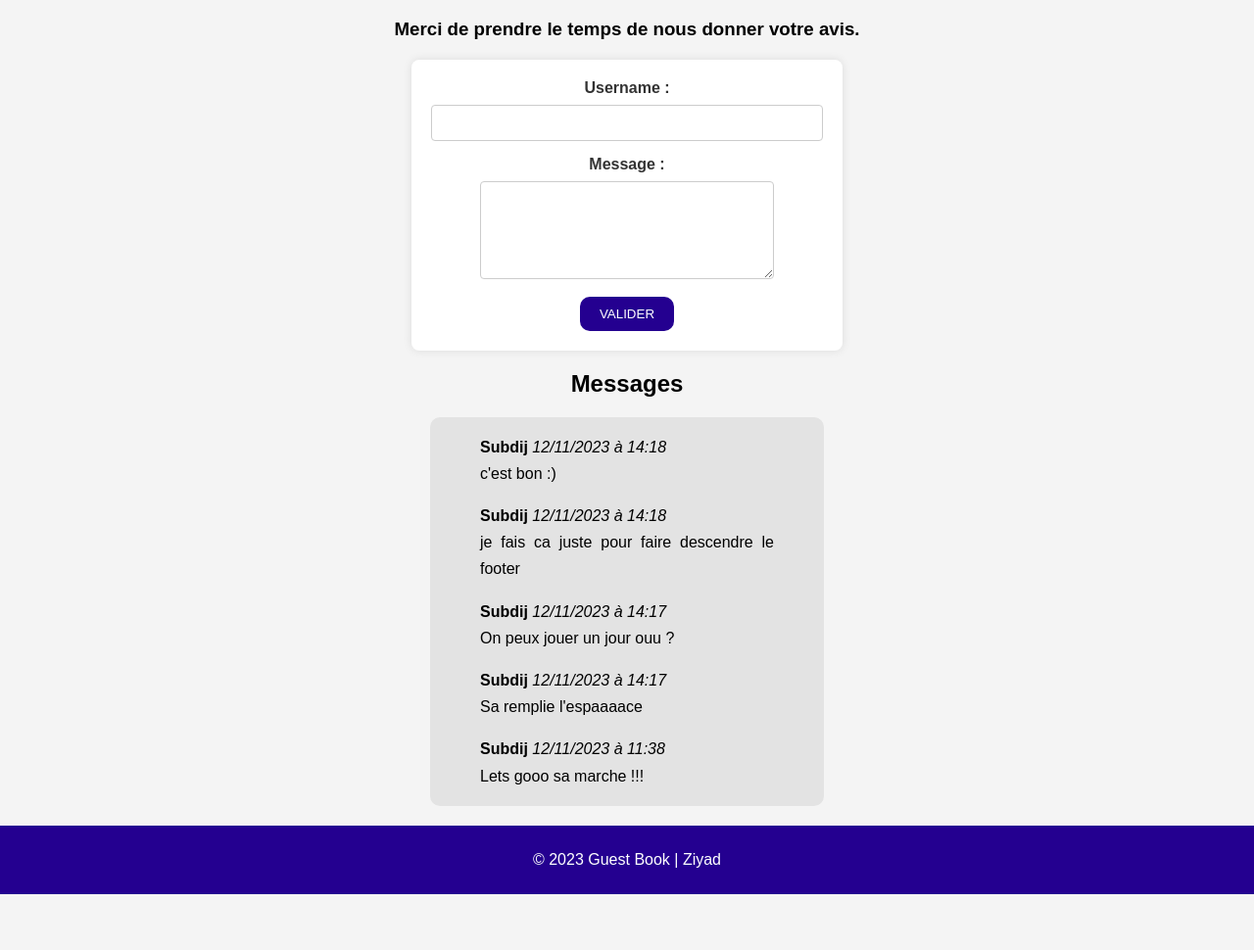
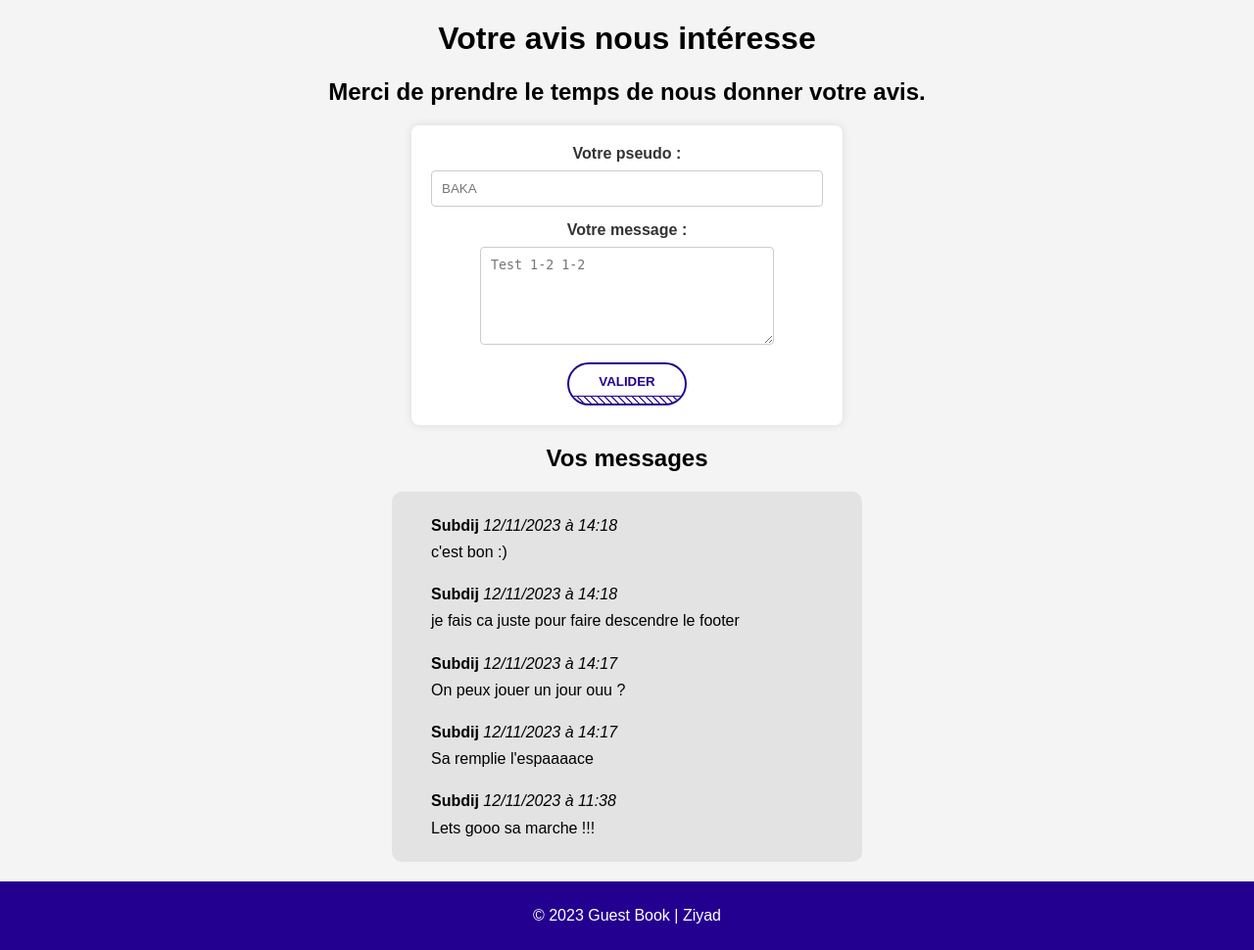
Before and after one commit to Subdij/Guest-Book, a PHP site: page / in a window 1280 px wide. Shown: the part 100-1070 px from the top of the page at 98% size. Before the commit the page ends 1013 px from the top, so only its background shows below. Run offline with PHP 8.4, Linux system fonts and the light colour scheme.

Commit message:
rajoute de beauté dans la vie

```diff
--- a/index.php
+++ b/index.php
@@ -68,6 +68,7 @@ $messages = $guestBook->getMessages();
 <head>
     <meta charset="UTF-8">
     <meta name="viewport" content="width=device-width, initial-scale=1.0">
+    <link rel="icon" href="book-creative.png" type="image/x-icon">
     <link rel="stylesheet" href="style.css">
     <title>Guest Book</title>
 </head>
@@ -75,22 +76,24 @@ $messages = $guestBook->getMessages();
 
 <?php include("elements/header.php"); ?>
 
-<strong><h3>Merci de prendre le temps de nous donner votre avis.</h3></strong>
+<strong><h1>Votre avis nous intéresse</h1></strong>
+
+<strong><h2>Merci de prendre le temps de nous donner votre avis.</h2></strong>
 
 <!-- Formulaire -->
 <form action="" method="post">
-    <strong><label for="username">Username :</label></strong>
-    <input type="text" id="username" name="username" required>
+    <strong><label for="username">Votre pseudo :</label></strong>
+    <input type="text" id="username" name="username" required placeholder="BAKA">
 
-    <strong><label for="message">Message :</label></strong>
-    <textarea id="message" name="message" required></textarea>
+    <strong><label for="message">Votre message :</label></strong>
+    <textarea id="message" name="message" required placeholder="Test 1-2 1-2"></textarea>
 
 
     </br>
-    <button type="submit">VALIDER</button>
+    <button class="btn btn--stripe btn--radius" type="submit">VALIDER</button>
 </form>
 
-<h2>Messages</h2>
+<h2>Vos messages</h2>
 <div id="comments">
     <?php
     // Inverser l'ordre des commentaires au lieu de le faire en flex
--- a/style.css
+++ b/style.css
@@ -1,5 +1,4 @@
-/* style/style.css */
-
+/* Style de base */
 body {
     font-family: Arial, sans-serif;
     background-color: #f4f4f4;
@@ -9,6 +8,7 @@ body {
     min-height: 100vh;
 }
 
+/* Styles du formulaire */
 form {
     max-width: 400px;
     margin: 20px auto;
@@ -39,6 +39,7 @@ form textarea {
     border: 1px solid #ccc;
     border-radius: 4px;
     box-sizing: border-box;
+
 }
 
 form input[type="submit"] {
@@ -48,10 +49,12 @@ form input[type="submit"] {
     border: none;
     border-radius: 4px;
     cursor: pointer;
+    transition: background-color 0.5s ease; /* Ajout de la transition ici */
 }
 
 form input[type="submit"]:hover {
     background-color: #45a049;
+    transition: background-color 0.3s ease; /* Modification de la transition ici */
 }
 
 .error-message {
@@ -60,6 +63,7 @@ form input[type="submit"]:hover {
     margin-bottom: 10px;
 }
 
+/* Styles de l'en-tête et du pied de page */
 header {
     background-color: #240090;
     padding: 10px;
@@ -76,25 +80,16 @@ footer {
     width: 100%;
 }
 
-
-
-form {
-    margin-bottom: 20px;
+#message {
+    max-width: 300px;
+    min-width: 300px;
+    max-height: 400px;
+    display: block;
+    margin: 0 auto;
+    min-height: 100px;
 }
 
-label {
-    display: block;
-    margin-bottom: 5px;
-}
-
-input,
-textarea {
-    width: 100%;
-    padding: 8px;
-    margin-bottom: 10px;
-    font-family: Arial, sans-serif;
-}
-
+/* Styles pour le bouton personnalisé avec une transition */
 button {
     background-color: #240090;
     color: white;
@@ -104,34 +99,97 @@ button {
     border: none;
     cursor: pointer;
     border-radius: 10px;
+    transition: background-color 0.5s ease; /* Ajout de la transition ici */
 }
 
 button:hover {
     background-color: #45a049;
+    transition: background-color 0.3s ease; /* Modification de la transition ici */
 }
 
+/* Styles pour la section des commentaires */
 #comments {
     background-color: #e3e3e3;
     border-radius: 10px;
     margin: 20px auto;
-    padding: 1px;
+    padding: 5px;
+    padding-right: 40px;
+    padding-left: 40px;
     max-width: 400px;
     line-height: 170%;
     text-align: justify;
 }
 
-#comments p {
-    word-wrap: break-word;
-    padding-right: 50px;
-    padding-left: 50px;
-    text-align: justify;
+.btn {
+    display: block;
+    text-decoration: none;
+    text-transform: uppercase;
+    padding-bottom: 15px;
+    padding-top: 10px;
+    padding-right: 30px;
+    padding-left: 30px;
+    background-color: #fff;
+    color: #240090;
+    border: 2px solid #240090;
+    border-radius: 6px;
+    margin: auto;
+    font-weight: 800;
+    transition: all 0.5s ease;
 }
 
-#message {
-    max-width: 300px;
-    min-width: 300px;
-    max-height: 400px;
+.btn--stripe {
+    overflow: hidden;
+    position: relative;
+}
+
+.btn--stripe:after {
+    content: '';
     display: block;
-    margin: 0 auto;
-    min-height: 100px;
+    height: 7px;
+    width: 100%;
+    background-image: repeating-linear-gradient(
+        45deg,
+        #240090,
+        #240090 1px,
+        transparent 2px,
+        transparent 5px
+    );
+    -webkit-backface-visibility: hidden;
+    backface-visibility: hidden;
+    border-top: 1px solid #240090;
+    position: absolute;
+    left: 0;
+    bottom: 0;
+    background-size: 7px 7px;
 }
+
+.btn--stripe:hover {
+    background-color: #240090;
+    color: #fff;
+    border-color: #000;
+}
+
+.btn--stripe:hover:after {
+    background-image: repeating-linear-gradient(
+        45deg,
+        #fff,
+        #fff 1px,
+        transparent 2px,
+        transparent 5px
+    );
+    border-top: 1px solid #000;
+    animation: stripe-slide 12s infinite linear forwards;
+}
+
+.btn--large {
+    width: 50%;
+}
+
+.btn--radius {
+    border-radius: 36px;
+}
+
+@keyframes stripe-slide {
+    0% { background-position: 0% 0; }
+    100% { background-position: 100% 0; }
+}
```
Also changed, not shown: book-creative.png (added).
